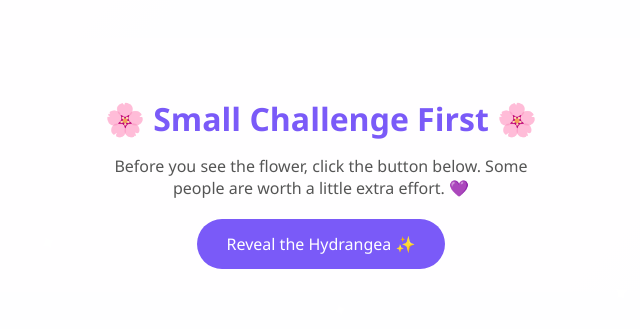
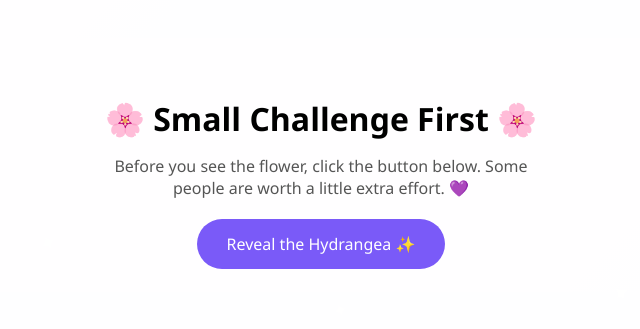
Before and after one commit to stephaniedineros5-dotcom/hydrangea, a plain HTML site: page index.html in a window 1280 px wide. Shown: the part 217-546 px from the top of the page, without its empty margins (319-959 px from the left). Drawn offline with Linux system fonts and the light colour scheme.

Commit message:
Update index.html

```diff
--- a/index.html
+++ b/index.html
@@ -14,6 +14,7 @@
 }
 
 body{
+    background color: pink;
     background:linear-gradient(135deg,#ffe6f2,#f2e6ff,#e6f7ff);
     overflow:hidden;
     height:100vh;
@@ -35,7 +36,7 @@ body{
 }
 
 #gate h1{
-    color:#7a5af8;
+    color:light purple;
     margin-bottom:15px;
 }
 
```
